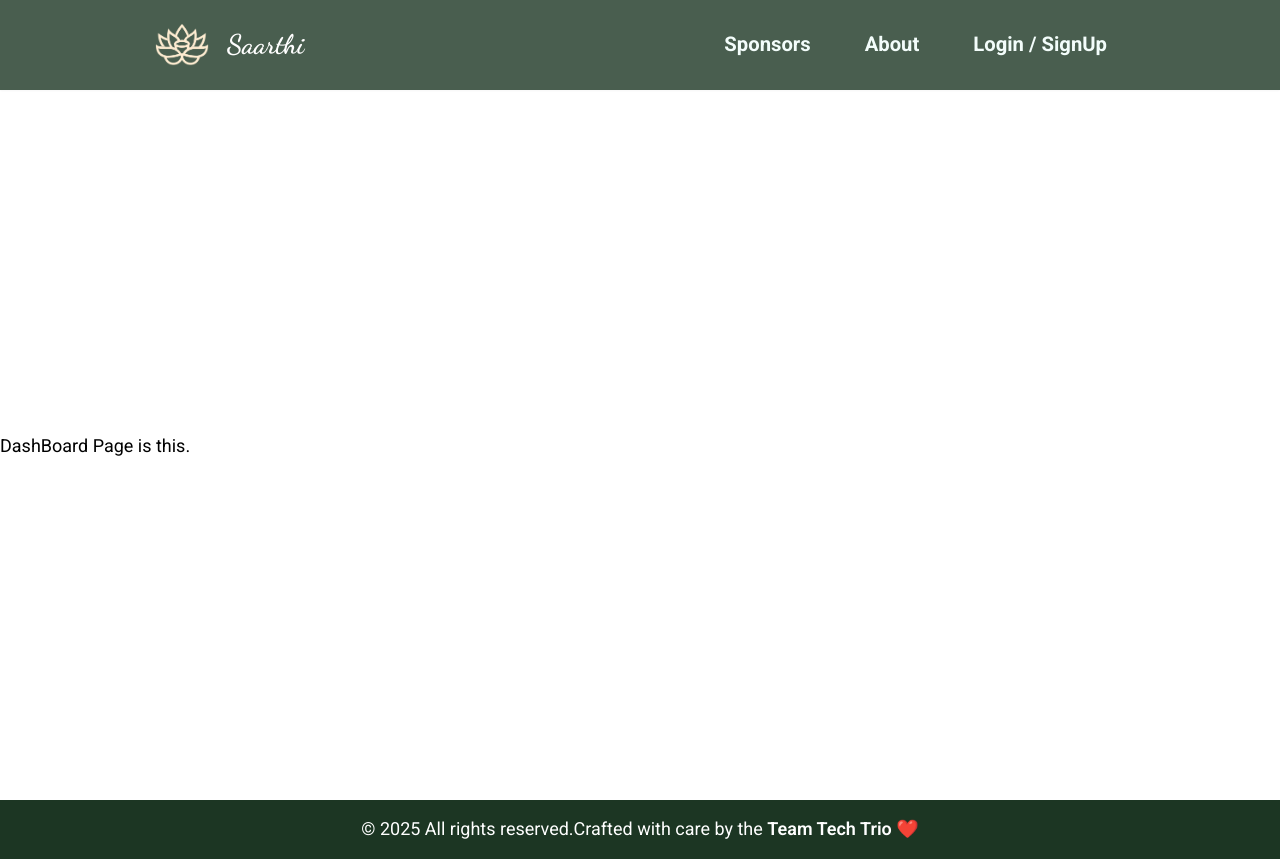
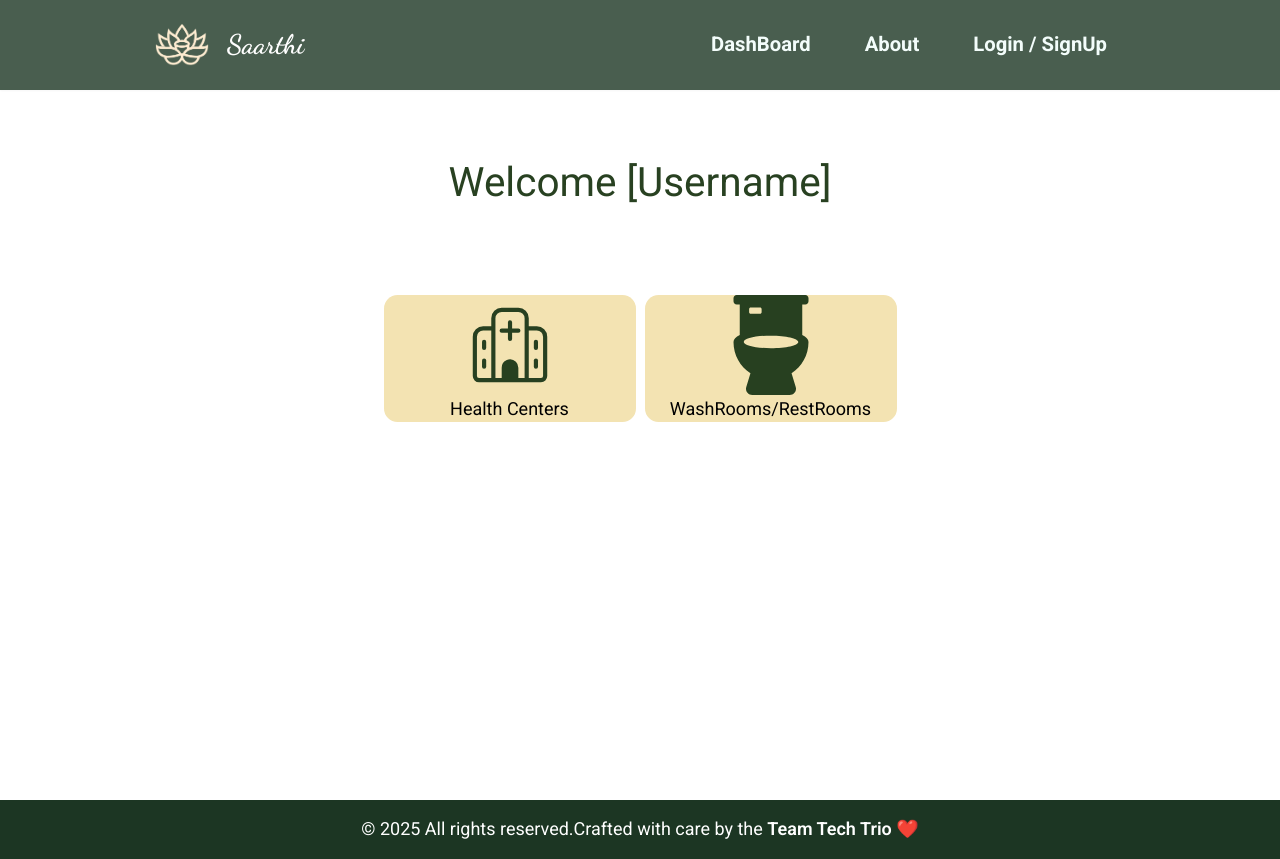
Before and after one commit to BhaveshGadling77/Simhastha_hackthon_project, a React (Vite) app in the folder frontend/: page /dashboard in a window 1280 px wide. Built offline with nearby package versions, Linux system fonts and the light colour scheme; a web font is replaced by a local one.

Commit message:
DashBoard Added.

```diff
--- /dev/null
+++ b/frontend/src/components/DashBoard/DashBoard.jsx
@@ -0,0 +1,39 @@
+import { CiHospital1 } from "react-icons/ci";
+import { FaToilet } from "react-icons/fa";
+function DashBoard() {
+
+    const styleForHospital = { color:"#274020"}
+  return (
+    <div className="min-h-screen flex flex-col ">
+      <div className="mt-[20vh] w-90">
+        <div className="text-center text-[#284121]">
+          <p className="text-4xl">Welcome [Username]</p>
+        </div>
+        <div className="flex flex-2 align-middle justify-center space-x-2 mt-20">
+          <div className=" bg-[#f3e3b2] inline-block align-middle w-56 justify-center rounded-xl">
+            <div className="align-middle justify-center text-center flex-1">
+                <div className="align-middle justify-center text-center flex">
+                    <CiHospital1 size={100} style={styleForHospital}/>
+                </div>
+
+                <div>
+                    Health Centers
+                </div>
+            </div>
+          </div>
+          <div className=" bg-[#f3e3b2] inline-block align-middle w-56 justify-center rounded-xl">
+            <div className="align-middle text-center flex-1 justify-center">
+                <div className="align-middle justify-center text-center flex">
+                    <FaToilet size={100} style={styleForHospital}/>
+                </div>
+                <div className="text-wrap">
+                    WashRooms/RestRooms
+                </div>
+            </div>
+          </div>
+        </div>
+      </div>
+    </div>
+  );
+}
+export default DashBoard;
--- a/frontend/src/components/DashBoard/main.jsx
+++ /dev/null
@@ -1,10 +0,0 @@
-function DashBoard() {
-    return (
-        <div className="min-h-screen flex flex-col">
-            <div className="mt-96">
-                DashBoard Page is this.
-            </div>
-        </div>
-    )
-}
-export default DashBoard;
--- a/frontend/src/components/Navbar.jsx
+++ b/frontend/src/components/Navbar.jsx
@@ -5,7 +5,7 @@ import { CiMenuFries } from "react-icons/ci";
 // import { CiMenuBurger } from "react-icons/ci";
 function Navbar() {
   const [menuOpen, setMenuOpen] = useState(false);
-  const style = {color:"#274020", size:"50px"}
+  const style = {color:"#274020"}
   return (
     <> <nav className="bg-navBgC w-screen z-50 backdrop-blur-sm fixed shadow-sm border-b-[1px] opacity-80 border-none">
       <div className="w-full lg:w-4/5 container px-6 py-2 md:py-4 mx-auto">
@@ -33,7 +33,7 @@ function Navbar() {
           {/* Desktop Links */}
           <div className="hidden md:flex font-bold gap-2 px-4 space-x-10 text-teal-50">
             <Link to="/dashboard" className="text-lg p-0">
-              Sponsors
+              DashBoard
             </Link>
             <Link to="/about" className="text-lg p-0">
               About
--- a/frontend/src/components/feature.jsx
+++ b/frontend/src/components/feature.jsx
@@ -8,13 +8,6 @@ function Badge() {
   );
 }
 
-function Price({ amount }) {
-  return (
-    <div className="mt-9 text-5xl tracking-tighter leading-[58.08px]">
-      {amount}
-    </div>
-  );
-}
 
 function Description({ children }) {
   return (
--- a/frontend/src/main.jsx
+++ b/frontend/src/main.jsx
@@ -3,10 +3,10 @@ import React from 'react'
 import { createRoot } from 'react-dom/client'
 import './index.css'
 import App from './App.jsx'
-import LoginPage from './components/LoginPage/main.jsx'
+import LoginPage from './components/LoginPage/LoginPage.jsx'
 import About from './components/About/About.jsx'
 import Layout from './layout.jsx'
-import DashBoard from './components/DashBoard/main.jsx'
+import DashBoard from './components/DashBoard/DashBoard.jsx'
 import NotFoundPage from './components/NotFoundPage/NotFoundPage.jsx'
 import { createBrowserRouter, RouterProvider } from 'react-router'
 
```
Also changed, not shown: frontend/src/components/LoginPage/LoginPage.jsx (renamed from frontend/src/components/LoginPage/main.jsx).
